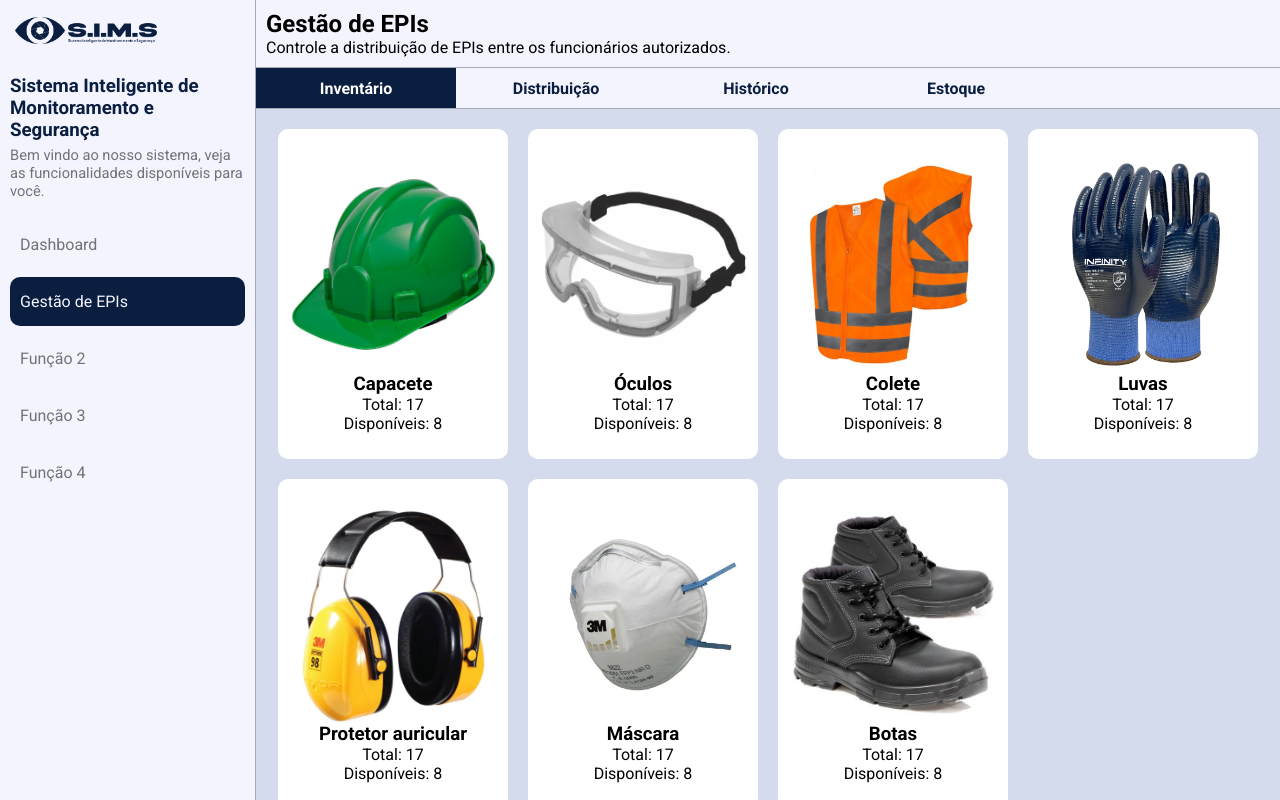
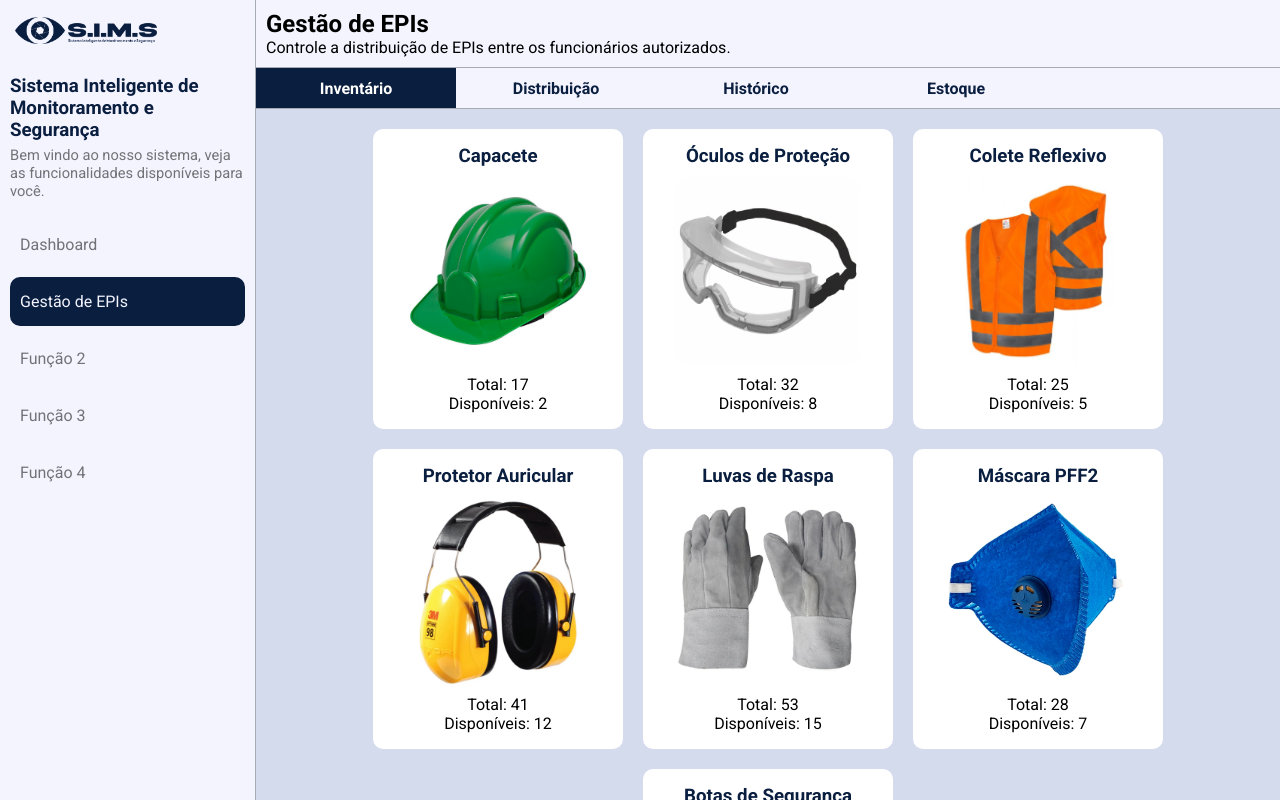
Before and after one commit to williamsdavid5/SIMS_dashborad, a React (Vite) app: page /gestaoEPI in a window 1280 px wide. Built offline with nearby package versions, Linux system fonts and the light colour scheme.

Commit message:
ajustes no layout dos EPIs, ainda sujeito a modificações

```diff
--- a/src/pages/GestaoEPI/Inventario.jsx
+++ b/src/pages/GestaoEPI/Inventario.jsx
@@ -7,11 +7,68 @@ import Luvas from '../../assets/epis/luvas.jpg'
 import Mascara from '../../assets/epis/mascara.jpg'
 import Botas from '../../assets/epis/botas.jpeg'
 
+const epi_lista = [
+    {
+        nome: 'Capacete',
+        total: '17',
+        disponiveis: '2',
+        imagem: Capacete  // Sem chaves, pois já é a variável importada
+    },
+    {
+        nome: 'Óculos de Proteção',
+        total: '32',
+        disponiveis: '8',
+        imagem: Oculos
+    },
+    {
+        nome: 'Colete Reflexivo',
+        total: '25',
+        disponiveis: '5',
+        imagem: Colete
+    },
+    {
+        nome: 'Protetor Auricular',
+        total: '41',
+        disponiveis: '12',
+        imagem: Protetor_auricular
+    },
+    {
+        nome: 'Luvas de Raspa',
+        total: '53',
+        disponiveis: '15',
+        imagem: Luvas
+    },
+    {
+        nome: 'Máscara PFF2',
+        total: '28',
+        disponiveis: '7',
+        imagem: Mascara
+    },
+    {
+        nome: 'Botas de Segurança',
+        total: '36',
+        disponiveis: '9',
+        imagem: Botas
+    }
+]
+
 export default function Inventario() {
     return (
         <>
             <section className="episBlocos">
-                <div className="blocoEpi">
+                {epi_lista.map((epi) => {
+                    return (
+                        <>
+                            <div className="blocoEpi">
+                                <h3>{epi.nome}</h3>
+                                <img src={epi.imagem} alt="" />
+                                <p>Total: {epi.total}</p>
+                                <p>Disponíveis: {epi.disponiveis}</p>
+                            </div>
+                        </>
+                    )
+                })}
+                {/* <div className="blocoEpi">
                     <img src={Capacete} alt="" />
                     <h3>Capacete</h3>
                     <p>Total: 17</p>
@@ -52,7 +109,7 @@ export default function Inventario() {
                     <h3>Botas</h3>
                     <p>Total: 17</p>
                     <p>Disponíveis: 8</p>
-                </div>
+                </div> */}
             </section>
         </>
     )
--- a/src/pages/GestaoEPI/inventario.css
+++ b/src/pages/GestaoEPI/inventario.css
@@ -1,10 +1,9 @@
 .episBlocos {
+    display: flex;
+    flex-wrap: wrap;
+    justify-content: center;
+    gap: 20px;
     padding: 20px;
-    display: grid;
-    grid-template-columns: repeat(auto-fit, 230px);
-    grid-auto-rows: 330px;
-    gap: 20px;
-    justify-content: center;
     overflow-y: auto;
     flex: 1;
 }
@@ -16,12 +15,17 @@
     justify-content: center;
     align-items: center;
     box-sizing: border-box;
-    padding: 10px;
+    padding: 5px;
     border-radius: 10px;
     cursor: pointer;
     transition: transform ease-in-out 0.1s;
-    /* width: 200px;
-    height: 200px; */
+    width: 250px;
+    height: 300px;
+}
+
+.blocoEpi h3 {
+    color: var(--azulDestaque);
+    /* margin-bottom: 5px; */
 }
 
 .blocoEpi:hover {
@@ -29,7 +33,8 @@
 }
 
 .blocoEpi img {
-    height: 70%;
+    height: 65%;
+    margin: 10px 0px;
     /* width: 40px; */
     /* margin-bottom: 10px; */
 }
@@ -40,3 +45,9 @@
         flex: none;
     }
 }
+
+@media (max-width: 500px) {
+    .blocoEpi {
+        width: 90%;
+    }
+}
```
Also changed, not shown: src/assets/epis/luvas.jpg, src/assets/epis/mascara.jpg.
